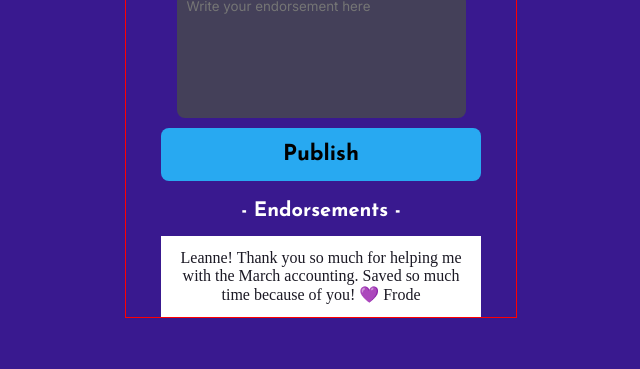
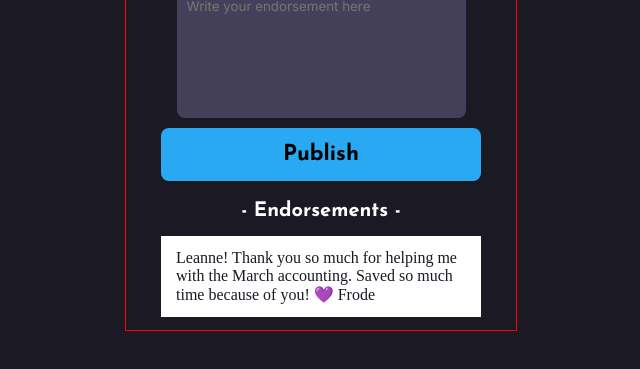
Before and after one commit to Yosef-Solomon19/We_are_the_Champions_Solo_Proj, a plain HTML site: page index.html in a window 1280 px wide. Shown: the part 291-660 px from the top of the page, without its empty margins (319-959 px from the left). Drawn offline with Linux system fonts and the light colour scheme.

Commit message:
Changing bodys background color

```diff
--- a/CSS/style.css
+++ b/CSS/style.css
@@ -36,7 +36,7 @@ html, body {
  ***********/
 
 body{
-  background-color: #39198f;
+  background-color: #1B1924;
   color: #fff;
 }
 
@@ -91,6 +91,8 @@ h1, h2 {
   margin: 10px 0 20px;
   padding: 15px;
   background-color: #28A9F1;
+  cursor: pointer;
+
 }
 
 .img-icon {
@@ -106,7 +108,9 @@ h1, h2 {
 .endorsement-list li {
   color: #1B1924;
   background-color: #FFFFFF;
+  margin-bottom: 13px;
   padding: 13px 15px;
   list-style-type: none;
+  text-align: left;
 
 }
```
